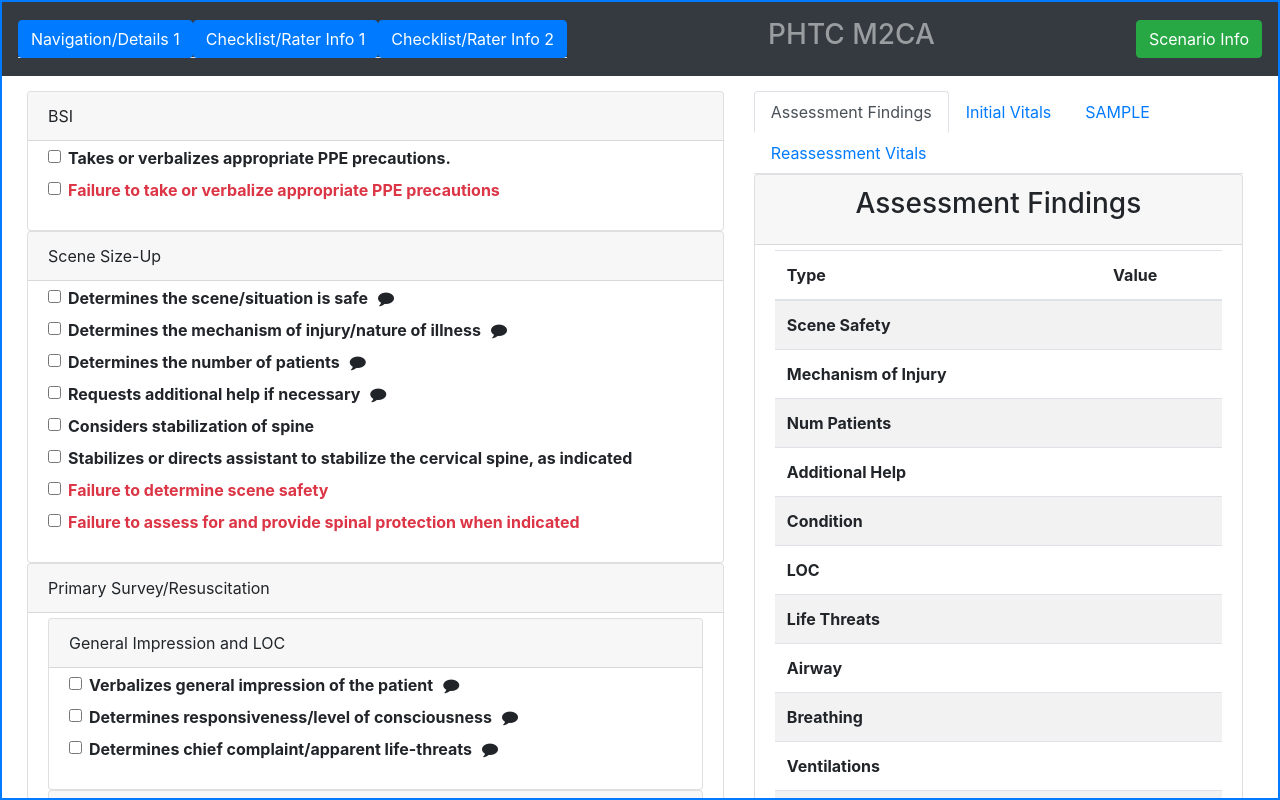
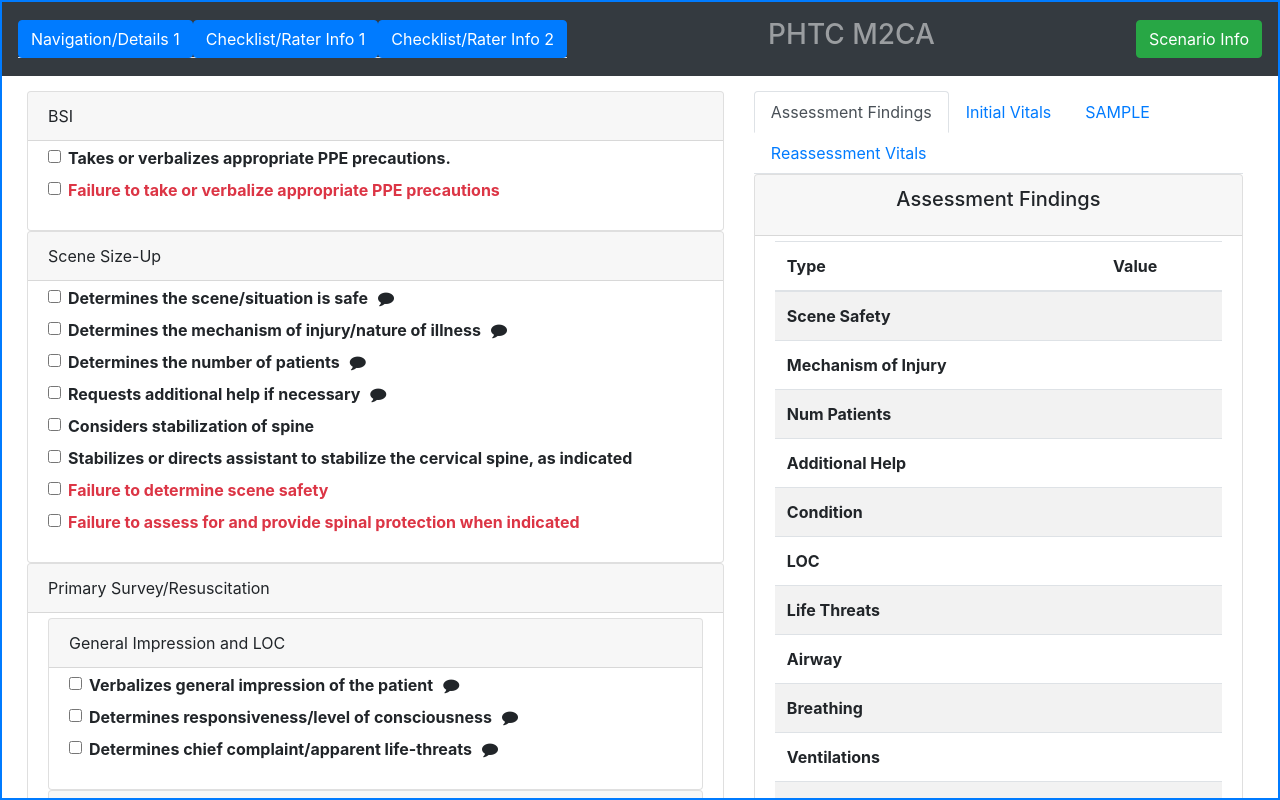
Before and after one commit to MedDBriefer/mockup, a React (Create React App) app: page /mockup2 in a window 1280 px wide. Built offline with nearby package versions, Linux system fonts and the light colour scheme.

Commit message:
made use of new Panel component

```diff
--- a/src/components/RevealTable.js
+++ b/src/components/RevealTable.js
@@ -1,26 +1,23 @@
 import React from "react"
 
 import {
-    Card,
-    CardHeader,
-    CardTitle,
-    CardBody,
+    // Card,
+    // CardHeader,
+    // CardTitle,
+    // CardBody,
     Table
 } from "reactstrap"
 
 // eslint-disable-next-line no-unused-vars
 import classnames from "classnames"
 
+import Panel from "./Panel"
 import RevealTableRow from "./RevealTableRow"
 
 export default function RevealTable({heading, rows=[]}) {
 
     return (
-        <Card>
-            <CardHeader>
-                <CardTitle className="h3 text-center">{heading}</CardTitle>
-            </CardHeader>
-            <CardBody>
+        <Panel title={heading} titleSize={"h5"}>
             <Table striped={true}>
                 <thead>
                     <tr>
@@ -38,8 +35,6 @@ export default function RevealTable({heading, rows=[]}) {
                     )}
                 </tbody>
             </Table>
-            </CardBody>
-        </Card>
-
+        </Panel>
     )
 }
```
Lines whose indentation alone changed are shown as unchanged.
